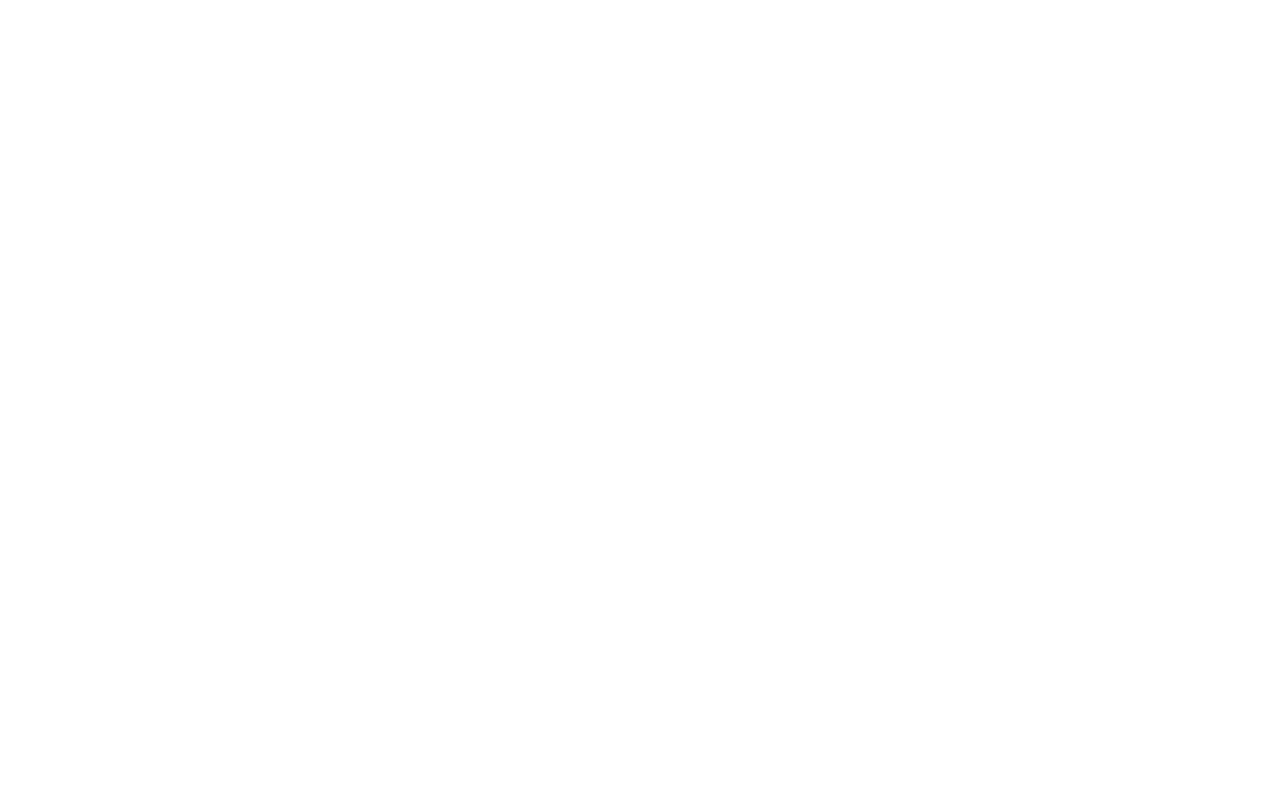
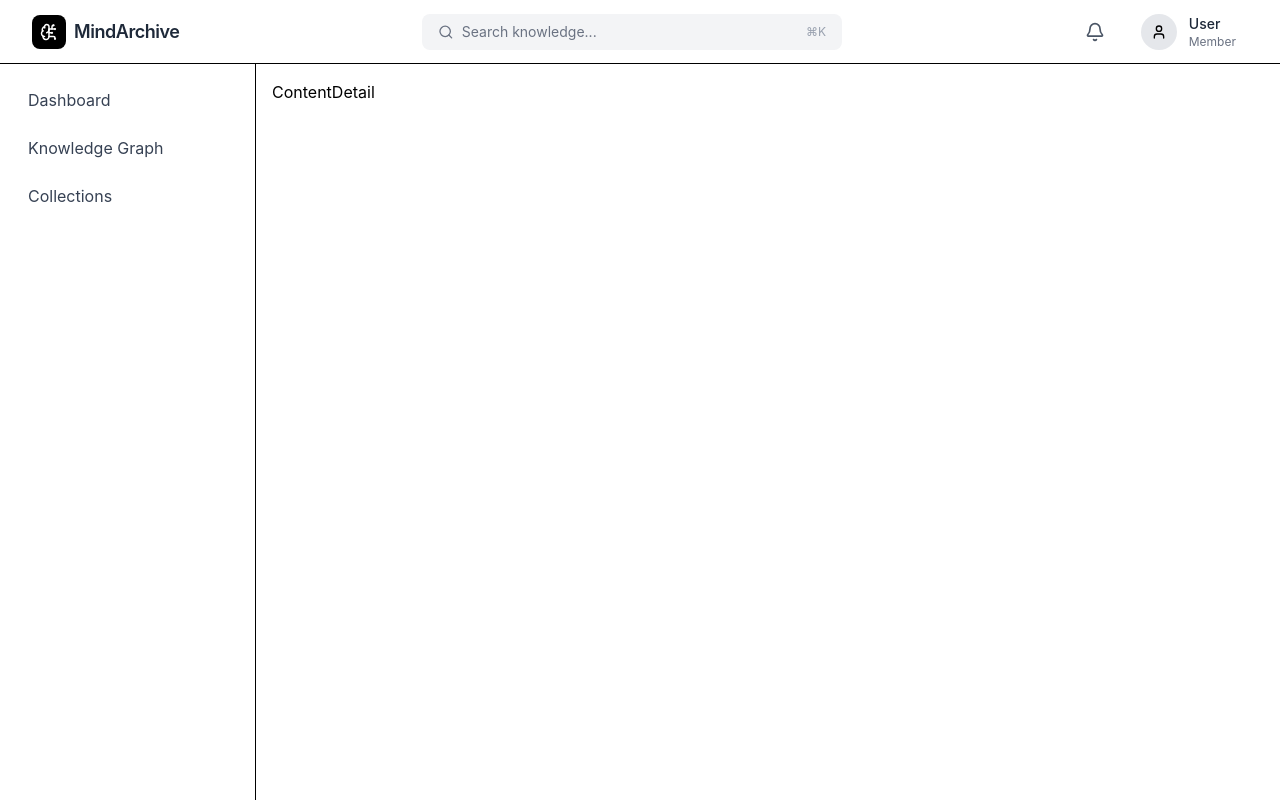
Before and after one commit to dev-abhisheksh/MindArchive, a React (Vite) app in the folder client/: page /content/1 in a window 1280 px wide. Before the commit this address had no page. Built offline with nearby package versions, Linux system fonts and the light colour scheme.

Commit message:
feat: add Navbar and Register components; update routing and layout structure

```diff
--- a/client/package.json
+++ b/client/package.json
@@ -12,6 +12,7 @@
   "dependencies": {
     "@tailwindcss/vite": "^4.2.1",
     "axios": "^1.13.6",
+    "lucide-react": "^0.577.0",
     "react": "^19.2.0",
     "react-dom": "^19.2.0",
     "react-force-graph": "^1.29.3",
--- a/client/src/App.jsx
+++ b/client/src/App.jsx
@@ -1,12 +1,26 @@
 import React from 'react'
 import { Route, Routes } from 'react-router-dom'
 import Login from './pages/Login'
+import Register from './pages/Register'
+import Dashboard from './pages/Dashboard'
+import GraphView from './pages/GraphView'
+import Collections from './pages/Collections'
+import Layout from './layout/Layout'
+import ContentDetail from './pages/ContentDetail'
 
 const App = () => {
   return (
     <div>
       <Routes>
         <Route path="/login" element={<Login />} />
+        <Route path="/register" element={<Register/>} />
+
+        <Route element={<Layout/>}>
+          <Route path="/" element={<Dashboard />} />
+          <Route path="/graph" element={<GraphView />} />
+          <Route path="/collections" element={<Collections />} />
+          <Route path="/content/:id" element={<ContentDetail />} />
+        </Route>
       </Routes>
     </div>
   )
--- /dev/null
+++ b/client/src/components/Navbar.jsx
@@ -0,0 +1,51 @@
+import { Search, Bell, User, BrainCircuit } from "lucide-react";
+
+export default function Navbar() {
+    return (
+        <div className="h-16 w-full bg-white/80 backdrop-blur border-b flex items-center justify-between px-8">
+
+            {/* Left section - Logo */}
+            <div className="flex items-center gap-2 font-semibold text-gray-800">
+                <div className="p-2 rounded-lg bg-black text-white">
+                    <BrainCircuit size={18} />
+                </div>
+                <span className="text-lg tracking-tight">MindArchive</span>
+            </div>
+
+            {/* Search */}
+            <div className="flex items-center bg-gray-100 px-4 py-2 rounded-lg w-[420px] hover:bg-gray-200 transition">
+                <Search size={18} className="text-gray-500 mr-2" />
+                <input
+                    type="text"
+                    placeholder="Search knowledge..."
+                    className="bg-transparent outline-none text-sm w-full placeholder:text-gray-500"
+                />
+                <span className="text-xs text-gray-400 ml-2">⌘K</span>
+            </div>
+
+            {/* Right section */}
+            <div className="flex items-center gap-6">
+
+                <button className="text-gray-600 hover:text-black transition">
+                    <Bell size={20} />
+                </button>
+
+                <div className="flex items-center gap-3 cursor-pointer hover:bg-gray-100 px-3 py-2 rounded-lg transition">
+                    <div className="w-9 h-9 rounded-full bg-gray-200 flex items-center justify-center">
+                        <User size={16} />
+                    </div>
+
+                    <div className="flex flex-col leading-tight">
+                        <span className="text-sm font-medium text-gray-800">
+                            User
+                        </span>
+                        <span className="text-xs text-gray-500">
+                            Member
+                        </span>
+                    </div>
+                </div>
+
+            </div>
+        </div>
+    );
+}
--- a/client/src/components/Sidebar.jsx
+++ b/client/src/components/Sidebar.jsx
@@ -5,7 +5,7 @@
         <aside className="w-64 bg-white border-r h-[calc(100vh-64px)] p-4">
             <nav className="flex flex-col gap-2 text-gray-700">
 
-                <Link to="/dashboard" className="px-3 py-2 rounded hover:bg-gray-100">
+                <Link to="/" className="px-3 py-2 rounded hover:bg-gray-100">
                     Dashboard
                 </Link>
 
@@ -17,10 +17,6 @@
                     Collections
                 </Link>
 
-                <Link to="/discover" className="px-3 py-2 rounded hover:bg-gray-100">
-                    Discover
-                </Link>
-
             </nav>
         </aside>
     );
--- a/client/src/layout/Layout.jsx
+++ b/client/src/layout/Layout.jsx
@@ -1,14 +1,21 @@
-import React from 'react'
-import Sidebar from '../components/Sidebar'
-import { Outlet } from 'react-router-dom'
+import { Outlet } from "react-router-dom";
+import Sidebar from "../components/Sidebar";
+import Navbar from "../components/Navbar";
 
-const Layout = () => {
+export default function Layout() {
     return (
-        <div>
-            <Sidebar />
-            <Outlet />
+        <div className="h-screen flex flex-col">
+
+            <Navbar />
+
+            <div className="flex flex-1">
+                <Sidebar />
+
+                <div className="flex-1 p-4 overflow-auto">
+                    <Outlet />
+                </div>
+            </div>
+
         </div>
-    )
+    );
 }
-
-export default Layout
--- a/client/src/pages/Register.jsx
+++ b/client/src/pages/Register.jsx
@@ -0,0 +1,9 @@
+import React from 'react'
+
+const Register = () => {
+  return (
+    <div>Register</div>
+  )
+}
+
+export default Register
```
Also changed, not shown: 1 other file (tests, documents, lock files or other folders).
